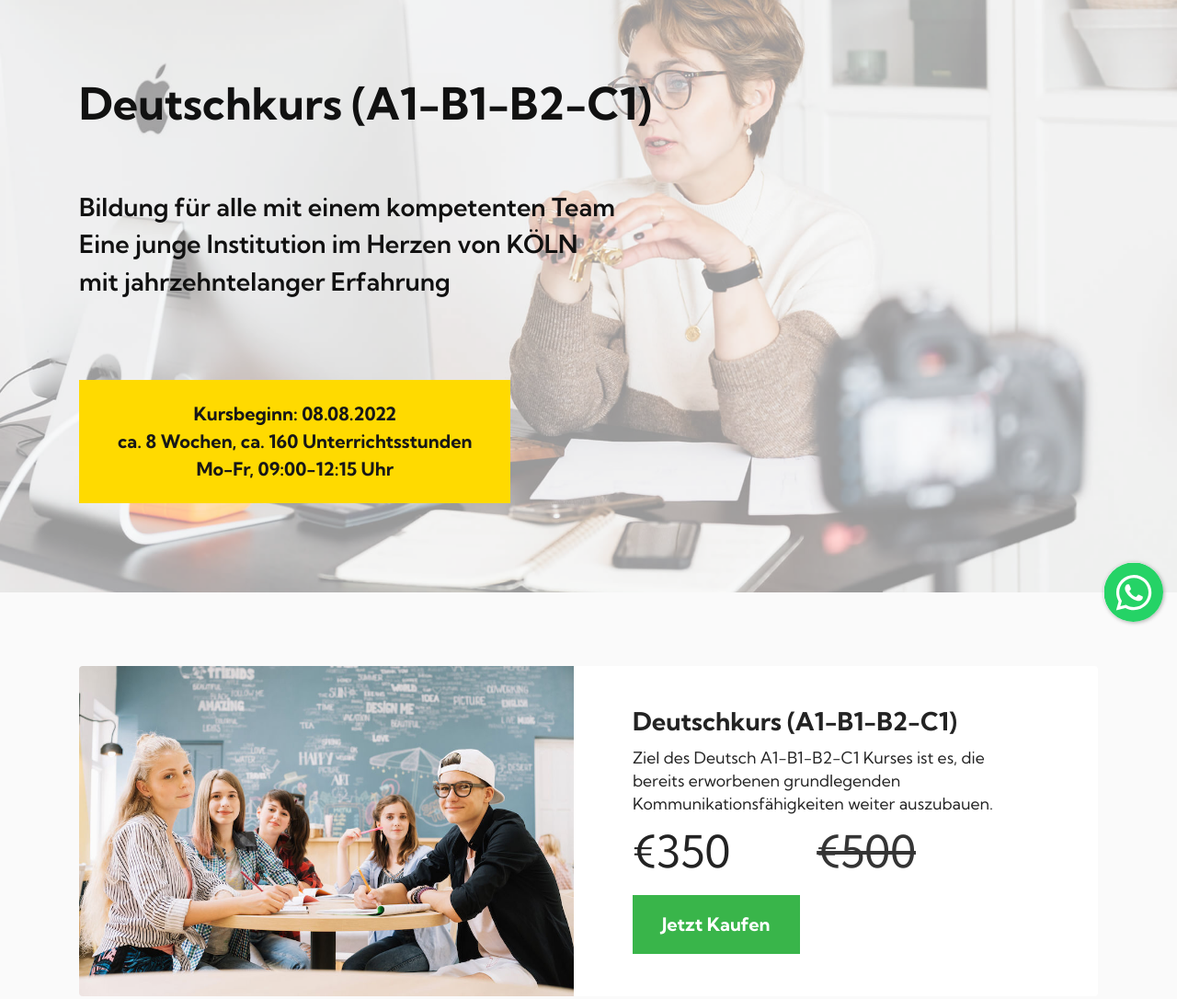
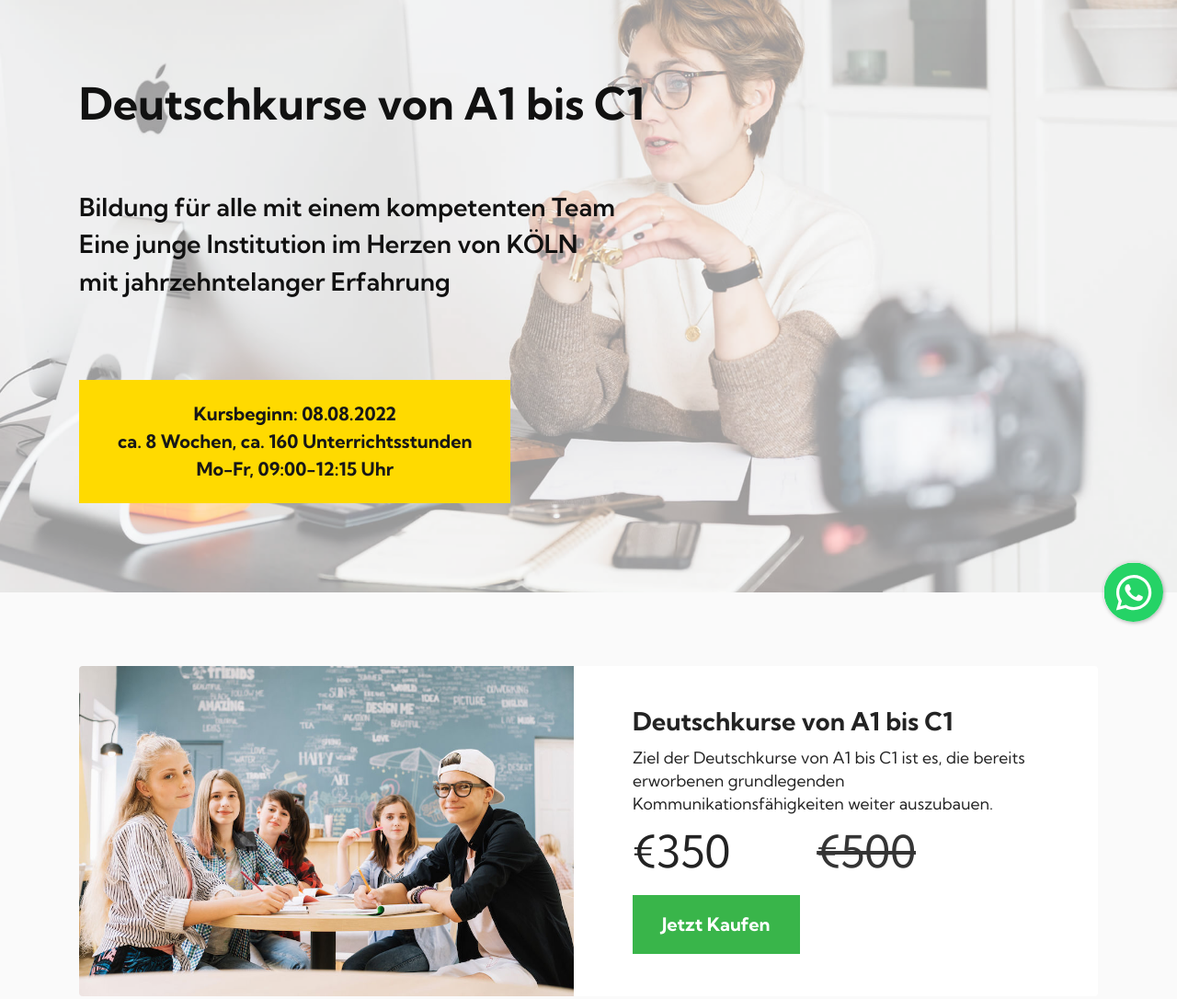
Before and after one commit to hafsa1319/Campuswelt_DE, a plain HTML site: page index.html in a window 1280 px wide. Shown: the part 109-1195 px from the top of the page at 92% size. Drawn offline with Linux system fonts and the light colour scheme; a script that the page names is missing; files whose address does not match are found by name.

Commit message:
create github pages

```diff
--- a/index.html
+++ b/index.html
@@ -116,7 +116,7 @@ Bildung für alle mit einem kompetenten Team">
     <div class="row">
       <div class="col-12">
         <div class="content-wrapper align-left">
-          <h3 class="mbr-section-title mbr-black mbr-bold pb-3 mbr-fonts-style display-2">Deutsch­kurs (A1-B1-B2-C1)</h3>
+          <h3 class="mbr-section-title mbr-black mbr-bold pb-3 mbr-fonts-style display-2">Deutschkurse von A1 bis C1&nbsp;</h3>
           <p class="mbr-text mbr-black mbr-semibold mbr-fonts-style display-5 mb-4"><br>Bildung für alle mit einem kompetenten Team<br>Eine junge Institution im Herzen von KÖLN <br>mit jahrzehntelanger Erfahrung<br></p>
           <div class="mbr-section-btn pt-5"><a class="btn btn-lg btn-success display-4" href="https://campuswelt.eu/de/c1-intensivkurs" target="_blank">Kursbeginn: 08.08.2022<br>ca. 8 Wochen, ca. 160 Unterrichtsstunden<br>Mo-Fr, 09:00-12:15 Uhr<br></a></div>
         </div>
@@ -141,8 +141,8 @@ Bildung für alle mit einem kompetenten Team">
                 </div>
                 <div class="col-12 col-lg">
                     <div class="text-box">
-                        <h5 class="mbr-title mbr-fonts-style display-5"><strong>Deutsch­kurs (A1-B1-B2-C1)</strong></h5>
-                        <p class="mbr-text mbr-fonts-style display-7">Ziel des Deutsch A1-B1-B2-C1 Kurses ist es, die bereits erworbenen grundlegenden Kommunikationsfähigkeiten weiter auszubauen.</p>
+                        <h5 class="mbr-title mbr-fonts-style display-5"><strong>Deutschkurse von A1 bis C1&nbsp;</strong></h5>
+                        <p class="mbr-text mbr-fonts-style display-7">Ziel der Deutschkurse von A1 bis C1 ist es, die bereits erworbenen grundlegenden Kommunikationsfähigkeiten weiter auszubauen.</p>
                         <div class="cost">
                             <span class="currentcost mbr-fonts-style pr-2 display-2">€350&nbsp; &nbsp; &nbsp; &nbsp;</span>
                             <span class="oldcost mbr-fonts-style display-2">€500</span>
```
Also changed, not shown: 1 other file.
